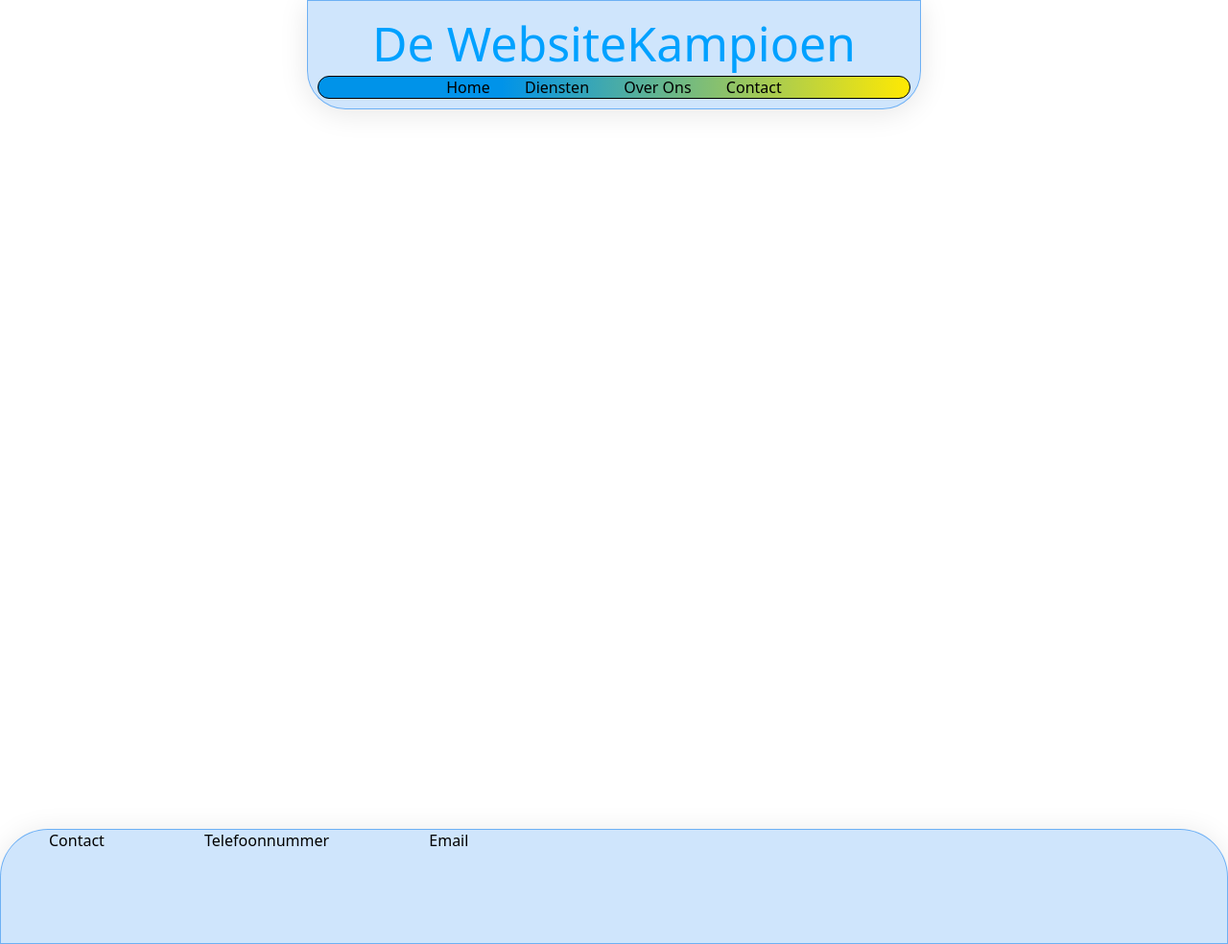
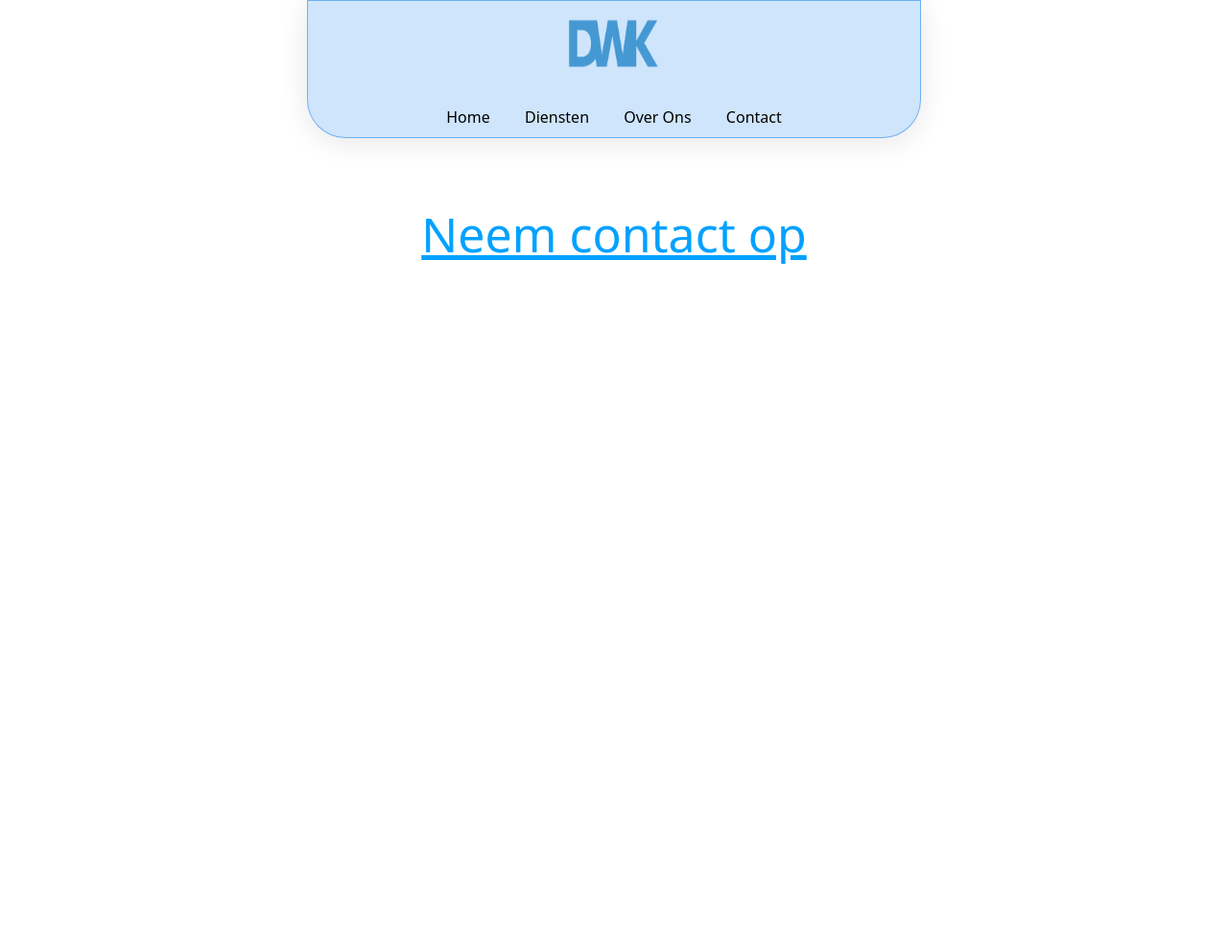
Before and after one commit to Tyler87-sudo/Bedrijfswebsite-Websitekampioen, a plain HTML site: page contact.html in a window 1280 px wide. Shown: the whole page at 96% size. After the commit the page ends 800 px from the top, so only its background shows below. Drawn offline with Linux system fonts and the light colour scheme; a web font is replaced by a local one.

Commit message:
ftyhtETQGF5ADRGE

```diff
--- /dev/null
+++ b/contact.css
@@ -0,0 +1,7 @@
+/* contact */
+.contactblok{
+    color: #00A1FF ;
+    border-radius: 77px;
+    width: 24px;
+    height: 25px;
+  }
--- a/contact.html
+++ b/contact.html
@@ -10,6 +10,7 @@
     <link rel="shortcut icon" type="image/png" href="/thumbnail.png" />
     <link href='/thumbnail.png' rel='icon' />
     <link rel="stylesheet" href="https://use.typekit.net/hwd2ljm.css">
+    <link rel="stylesheet" href="contact.css">
     <style>
         .checked {
             color: orange;
@@ -19,48 +20,35 @@
 </head>
 
 <body>
-    <header class="header">
-        <!-- <div class="headerspacer"></div> -->
-        <div class="title">
-            <h1>De WebsiteKampioen</h1>
-            <ul class="navbar">
-                <li>
-                    <a href="index.html" target="" style="text-decoration:none">
-                        <!-- <button>Home</button> -->
-                        <p class="navtext">Home</p>
-                    </a>
-                </li>
-                <li>
-                    <a href="diensten.html" target="" style="text-decoration:none">
-                        <!-- <button>Diensten</button> -->
-                        <p class="navtext">Diensten</p>
-                    </a>
-                </li>
-                <li>
-                    <a href="overons.html" target="" style="text-decoration:none">
-                        <!-- <button>Over ons</button> -->
-                        <p class="navtext">Over Ons</p>
-                    </a>
-                </li>
-                <li>
-                    <a href="contact.html" target="" style="text-decoration:none">
-                        <p class="navtext">Contact</p>
-                    </a>
-                </li>
-        </div>
+    <div class="container">
+        <header class="header">
+            <!-- <div class="headerspacer"></div> -->
+            <div class="title">
+                <img src="logo.png" style="height: 100px; width: 100px; display: block; margin: 0 auto; padding: 0;">
+                <meta name="viewport" content="width=device-width, initial-scale=1">
+                <a onClick="openHeader()"><img class="arrow" src="Group%202.png"></a>
+                </svg>
+                <div class="top-nav" id="top-nav">
+                    <ul class="menu">
+                        <li> <a href="index.html" target="" style="text-decoration:none"><p class="navtext">Home</p></a></li>
+                        <li> <a href="diensten.html" target="" style="text-decoration:none"><p class="navtext">Diensten</p></a></li>
+                        <li> <a href="overons.html" target="" style="text-decoration:none"><p class="navtext">Over Ons</p></a></li>
+                        <li> <a href="contact.html" target="" style="text-decoration:none"><p class="navtext">Contact</p></a></li>
+                    </ul>
+                </div>
+            </div>
 
-    </header>
+        </header>
 
-    <main class="main">
-        <!-- <div class="mainspacer"></div> -->
+    <main>
+        <br><br><br>
+       <h1 style="text-align: center; text-decoration: underline;">Neem contact op</h1>
+       <div class="contactblok">
+
+       </div>
     </main>
 
 
-    <footer class="footer">
-        <p class="footertext">Contact</p>
-        <p class="footertext">Telefoonnummer</p>
-        <p class="footertext">Email</p>
-    </footer>
 
 </body>
 
--- a/newstyle.css
+++ b/newstyle.css
@@ -268,33 +268,3 @@ h1 {
     font-size: 8px;
   }
 }
-
-.dienst{
-  margin-left:10%;
-  text-align: left;
-  margin-right: 10%;
-}
-
-.vak{
-  text-align: left;
-  display: flex;
-  flex-direction: row;
-  width: 20%;
-  height: 250px;
-  border: 100% black;
-  padding: 50px;
-  margin-left: 10%;
-  background-color: #EFF4F7;
-  float: left;
-}
-
-.planad{
-  text-align: right;
-  margin-right:10%;
-  margin-left: 10%;
-}
-.marketing{
-  margin-left: 10%;
-  text-align: left;
-  margin-right: 10%;
-}
```
Also changed, not shown: dienst.css (added, +29 -0 lines), diensten.html (+1 -0 lines).
